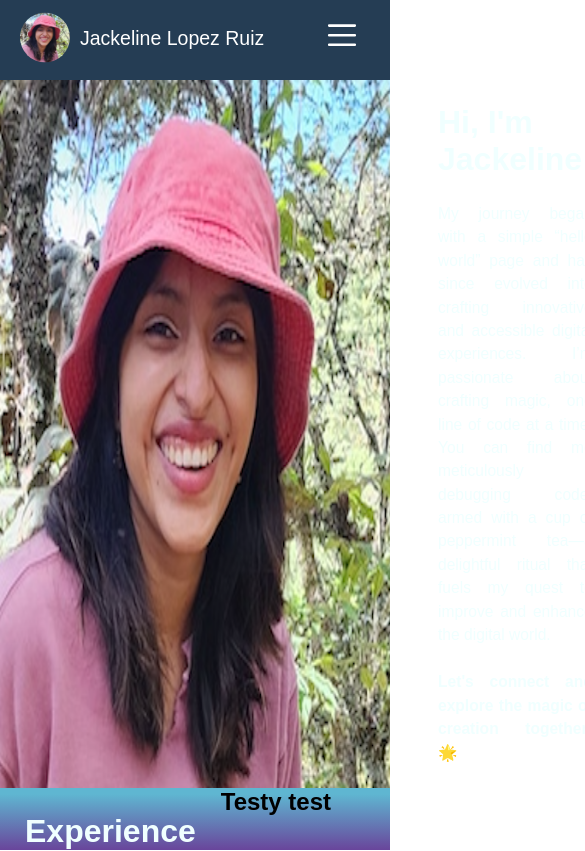
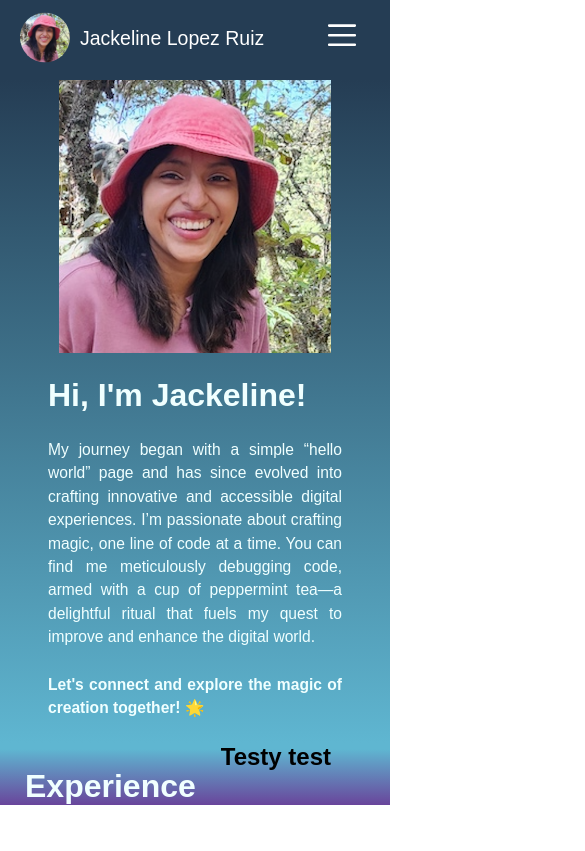
Before and after one commit to JLopezRuiz/website, a React (Create React App) app: page /#/ in a window 390 px wide. Shown: the top 851 px of the page, 585 px wide, since content can reach past the window. Built offline with nearby package versions, Linux system fonts and the light colour scheme.

Commit message:
changes to front page for different window sizes

```diff
--- a/src/components/pages/front-page/FrontPage.js
+++ b/src/components/pages/front-page/FrontPage.js
@@ -4,7 +4,6 @@ import ProfilePic from '../../../assets/images/profile-pic.png';
 import styles from './FrontPage.module.scss';
 
 // TODO: Replace Image and Add Contact Button
-// TODO: When screen size smaller, place photo above and content below
 const FrontPage = () => {
     return (
         <div id="frontPage" className={styles['front-page']}>
--- a/src/components/pages/front-page/FrontPage.module.scss
+++ b/src/components/pages/front-page/FrontPage.module.scss
@@ -5,6 +5,8 @@
 
 .front-page-img {
     max-width: 100%;
+    width: auto;
+    height: 100%;
 }
 
 .front-page-title {
@@ -21,3 +23,15 @@
     margin: 24px 48px;
     color: azure;
 }
+
+@media screen and (max-width: 500px) {
+   .front-page {
+    flex-wrap: wrap;
+    justify-content: center;
+   }
+
+   .front-page-img {
+    width: auto;
+    height: 70vw;
+   }
+}
```
